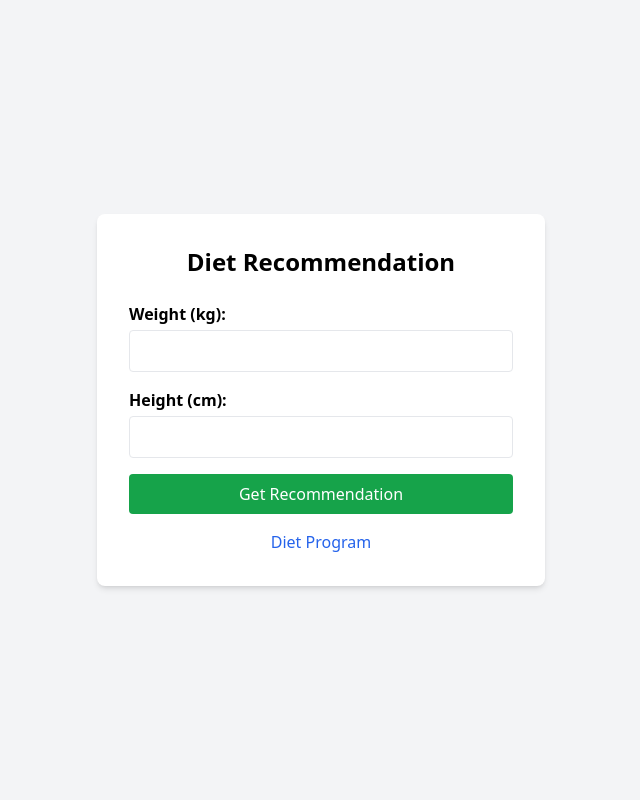
After one commit to hishamfaizal558/fitlevel, a Flask app: page /diet in a window 1280 px wide. The commit adds this page. Shown: the whole page, without its empty margins (319-959 px from the left). Run offline with Flask 3, Linux system fonts and the light colour scheme; some libraries are stand-ins or nearby versions.

Commit message:
Initial commit

```diff
--- a/app.py
+++ b/app.py
@@ -91,6 +91,8 @@ def levels():
         session["current_level"] = 1
 
     feedback = ""
+    level_passed = False
+
     if request.method == "POST" and session["current_level"] == 1:
         uploaded_file = request.files.get("user_image")
         if uploaded_file:
@@ -99,17 +101,74 @@ def levels():
             pred = predict_image(user_img_path)
             if pred > 0.5:  # Adjust threshold as needed
                 session["current_level"] = 2
-                feedback = "Matched! Level 2 unlocked."
+                feedback = "Matched! Level 1 passed."
+                level_passed = True
             else:
                 feedback = "Not matched. Try again."
 
-    return render_template("levels.html", current_level=session["current_level"], feedback=feedback)
+    # Handle "Next" button for Level 2
+    if request.method == "POST" and session["current_level"] == 2 and request.form.get("next_level"):
+        # You can add logic for Level 2 here
+        feedback = "Welcome to Level 2!"
+
+    return render_template("levels.html", current_level=session["current_level"], feedback=feedback, level_passed=level_passed)
+
+@app.route("/reset_level")
+def reset_level():
+    session["current_level"] = 1
+    return redirect(url_for("levels"))
 
 @app.route("/weight-lifting")
 def weight_lifting():
     return render_template("weight_lifting.html")
 
+@app.route("/exercise-program")
+def exercise_program():
+    return render_template("exercise_program.html")
+
+@app.route("/nutrition-plans")
+def nutrition_plans():
+    return render_template("nutrition_plans.html")
+
+@app.route("/practice-time")
+def practice_time():
+    return render_template("practice_time.html")
+
+@app.route("/diet-program", methods=["GET", "POST"])
+def diet_program():
+    result = None
+    if request.method == "POST":
+        weight = float(request.form.get("weight", 0))
+        height = float(request.form.get("height", 0))
+        protein = round(weight * 1.6, 1)
+        fiber = 30
+        carbs = round(weight * 4, 1)
+        result = {
+            "protein": protein,
+            "fiber": fiber,
+            "carbs": carbs
+        }
+    return render_template("diet.html", result=result)
+
+@app.route("/diet", methods=["GET", "POST"])
+def diet():
+    result = None
+    if request.method == "POST":
+        weight = float(request.form.get("weight", 0))
+        height = float(request.form.get("height", 0))
+        # Example calculations (adjust as needed)
+        protein = round(weight * 1.6, 1)  # grams per kg body weight
+        fiber = 30  # general daily recommendation in grams
+        carbs = round(weight * 4, 1)     # grams per kg body weight
+        result = {
+            "protein": protein,
+            "fiber": fiber,
+            "carbs": carbs
+        }
+    return render_template("diet.html", result=result)
+
 if __name__ == "__main__":
     with app.app_context():
         db.create_all()
     app.run(debug=True)
+# Remove Jinja template code from Python file.
--- /dev/null
+++ b/templates/diet.html
@@ -0,0 +1,35 @@
+<!DOCTYPE html>
+<html lang="en">
+<head>
+    <meta charset="UTF-8">
+    <title>Diet Recommendation</title>
+    <script src="https://cdn.tailwindcss.com"></script>
+</head>
+<body class="bg-gray-100 min-h-screen flex items-center justify-center">
+    <div class="bg-white p-8 rounded-lg shadow-md w-full max-w-md">
+        <h1 class="text-2xl font-bold mb-6 text-center">Diet Recommendation</h1>
+        <form method="POST" class="space-y-4">
+            <div>
+                <label class="block mb-1 font-semibold">Weight (kg):</label>
+                <input type="number" name="weight" step="0.1" required class="w-full border rounded px-3 py-2">
+            </div>
+            <div>
+                <label class="block mb-1 font-semibold">Height (cm):</label>
+                <input type="number" name="height" step="0.1" required class="w-full border rounded px-3 py-2">
+            </div>
+            <button type="submit" class="w-full bg-green-600 text-white py-2 rounded hover:bg-green-700">Get Recommendation</button>
+        </form>
+        {% if result %}
+        <div class="mt-6 bg-green-50 p-4 rounded">
+            <h2 class="text-lg font-bold mb-2">Your Daily Intake:</h2>
+            <ul class="list-disc list-inside">
+                <li><strong>Protein:</strong> {{ result.protein }} grams</li>
+                <li><strong>Fiber:</strong> {{ result.fiber }} grams</li>
+                <li><strong>Carbohydrates:</strong> {{ result.carbs }} grams</li>
+            </ul>
+        </div>
+        {% endif %}
+        <a href="{{ url_for('diet') }}" class="block mt-4 text-center text-blue-600 hover:underline">Diet Program</a>
+    </div>
+</body>
+</html>
```
Also changed, not shown: templates/dashboard.html (+4 -4 lines), templates/levels.html (+30 -9 lines), templates/weight_lifting.html (+28 -8 lines), static/user_upload.jpg (deleted), 4 other files.
